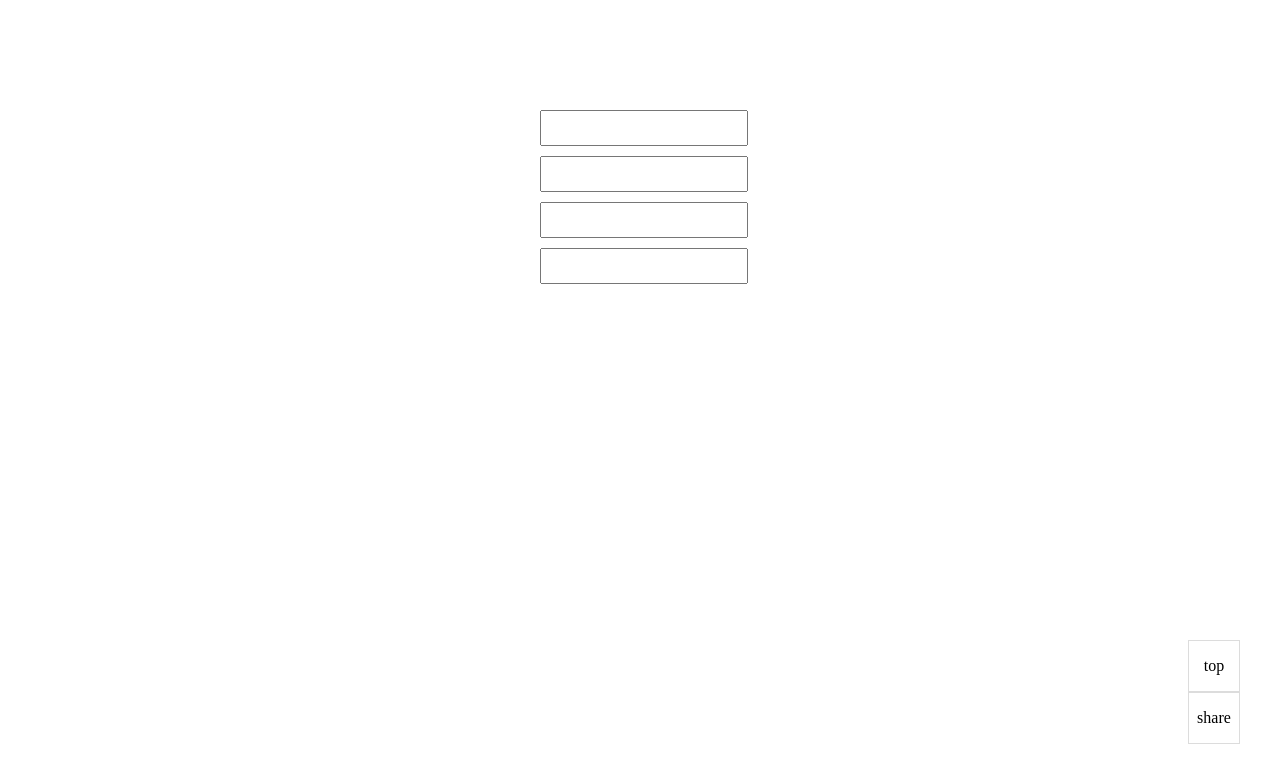
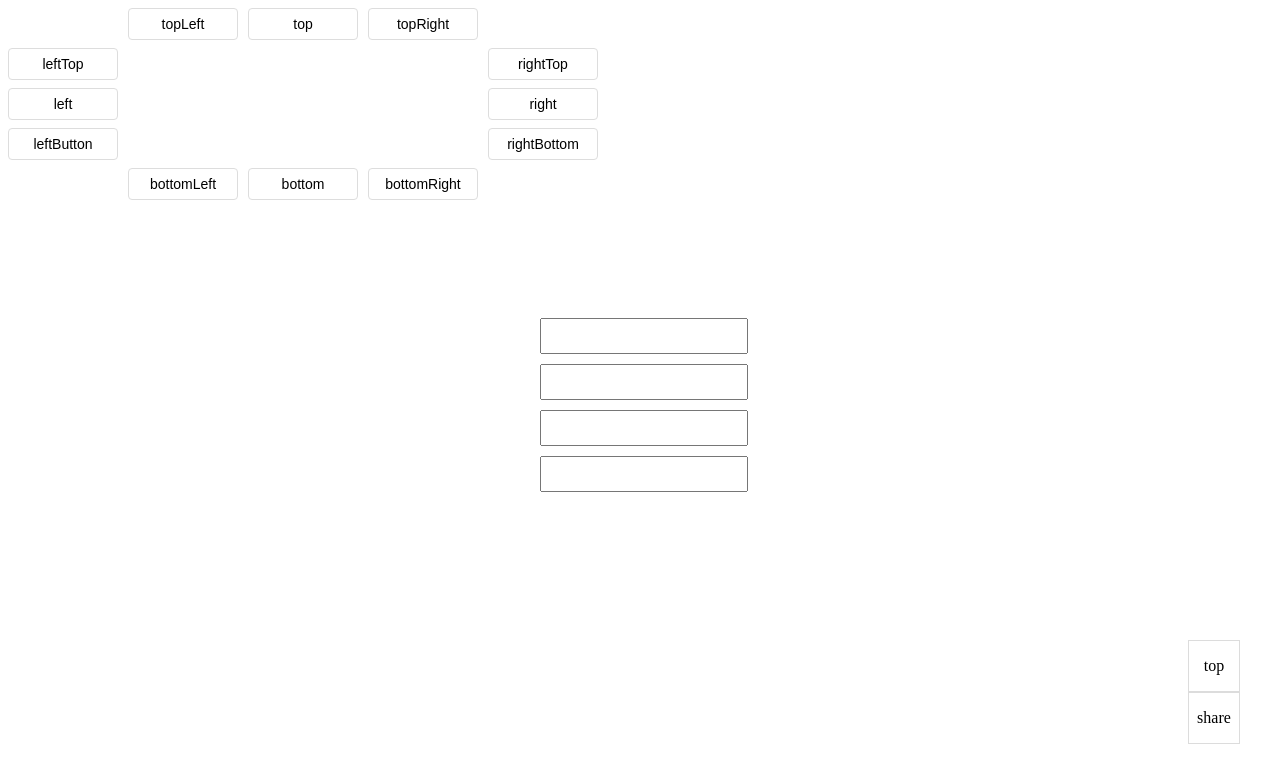
Before and after one commit to wencaizhang/wheels, a website: page tooltip/index.html in a window 1280 px wide. Drawn offline with nearby package versions, Linux system fonts and the light colour scheme.

Commit message:
update tooltip demo

```diff
--- a/tooltip/index.html
+++ b/tooltip/index.html
@@ -40,10 +40,71 @@
             text-align: center;
             display: block;
         }
+
+        .demo {
+            font-size: 0;
+        }
+        .demo button {
+            display: inline-block;
+            text-align: center;
+            width: 110px;
+            height: 32px;
+            margin-right: 10px;
+            margin-bottom: 8px;
+            line-height: 1.5;
+            font-weight: 400;
+            font-size: 16px;
+            text-align: center;
+            cursor: pointer;
+            border: 1px solid #ddd;
+            white-space: nowrap;
+            font-size: 14px;
+            border-radius: 4px;
+            background: #fff;
+        }
+        /* .demo button:focus {
+            border-width: 1px;
+        } */
+        .demo-top,
+        .demo-bottom {
+            margin-left: 120px;
+        }
+        .demo-left {
+            float: left;
+        }
+        .demo-right {
+            margin-left: 480px;
+        }
+        .demo-left button,
+        .demo-right button {
+            display: block;
+        }
     </style>
 </head>
 
 <body>
+    <div class="demo">
+        <div class="demo-top">
+            <button>topLeft</button>
+            <button>top</button>
+            <button>topRight</button>
+        </div>
+        <div class="demo-left">
+            <button>leftTop</button>
+            <button>left</button>
+            <button>leftButton</button>
+        </div>
+        <div class="demo-right">
+            <button>rightTop</button>
+            <button>right</button>
+            <button>rightBottom</button>
+        </div>
+        <div class="demo-bottom">
+            <button>bottomLeft</button>
+            <button>bottom</button>
+            <button>bottomRight</button>
+        </div>
+    </div>
     <div id="div1">
         <input id="input1" type="text" data-msg="请输入用户名" />
         <input id="input2" type="text" />
@@ -52,8 +113,12 @@
     </div>
     <div class="side-tool">
         <ul>
-            <li><a class="button" data-msg="回到顶部" href="javascript:;">top</a></li>
-            <li><a class="button" data-msg="分享文章" href="javascript:;">share</a></li>
+            <li>
+                <a class="button" data-msg="回到顶部" href="javascript:;">top</a>
+            </li>
+            <li>
+                <a class="button" data-msg="分享文章" href="javascript:;">share</a>
+            </li>
         </ul>
     </div>
     <script src="https://cdn.bootcss.com/jquery/3.2.1/jquery.js"></script>
```
